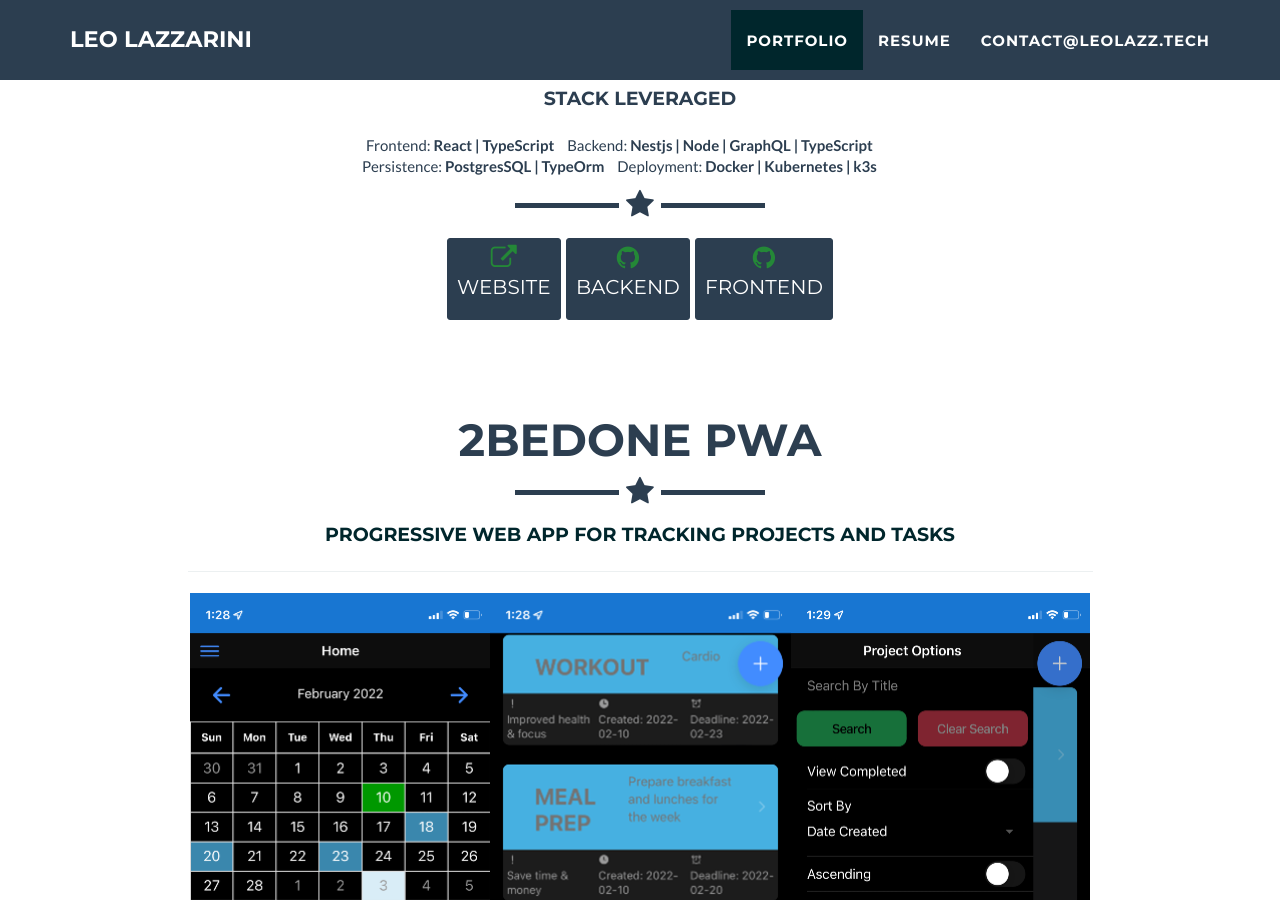
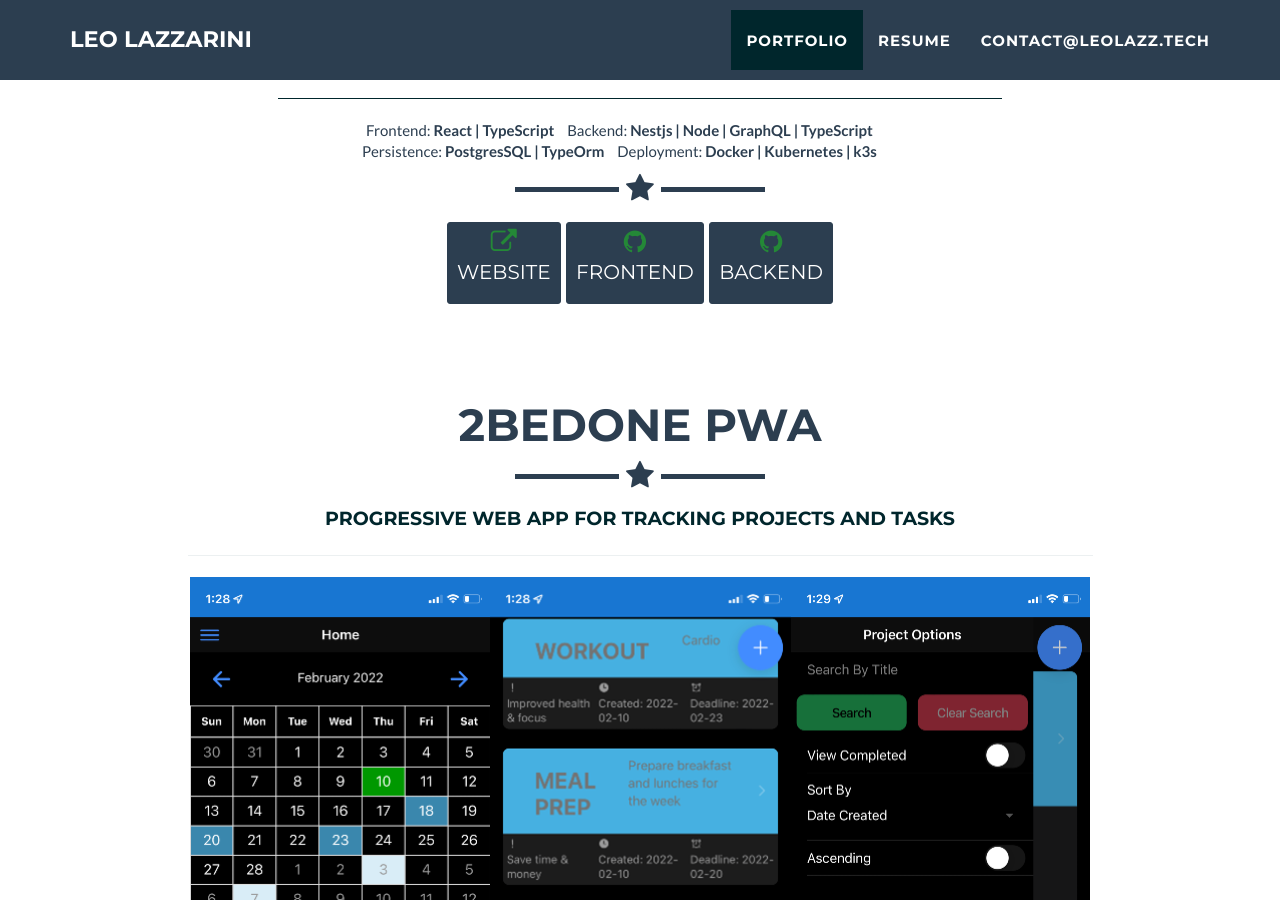
Before and after one commit to leolazz/Portfolio-Jekyll, a Jekyll site: the page built from _posts/2021-10-01-lazztech.markdown, in a window 1280 px wide and 900 px high, scrolled down 3866 px. Built offline with Jekyll 4.4.1, drawn with Linux system fonts in a browser that asks for light colours.

Commit message:
adjusted link button order for better centering

```diff
--- a/_includes/portfolio_list.html
+++ b/_includes/portfolio_list.html
@@ -33,7 +33,7 @@
     </div>
 
     <div class="row">
-      <h4 class="text-center">Results</h4>
+      <h4 style="margin-top: 10px;" class="text-center">Results</h4>
       <hr class="hr-green">
       <div class="col-lg-12 text-center" ><p >{{post.results}}</p></div>
     </div>
@@ -41,8 +41,8 @@
 
 
         <div class="col-lg-10 col-lg-offset-1 ">
+          <h4 class="text-center">Stack Leveraged</h4>
           <hr class="hr-green">
-          <h4 class="text-center">Stack Leveraged</h4>
           <div clas="row">
             <ul id="center-list-small-screen" class="list-inline stack-list item-details">
 
@@ -80,14 +80,14 @@
         <h4 class="text-center">
           <a class="btn btn-primary btn-sm"  href="{{post.website}}" target="_blank" rel="noopener noreferrer"><i class="fa fa-fw fa-2x fa-external-link fa-external-link-glow"></i
             ><p>website</p></a>
-            {% if post.backendUrl %}
-          <a class="btn btn-primary btn-sm" href="{{post.backendUrl}}" target="_blank" rel="noopener noreferrer"> <i class="btn-github-outline-project fa fa-fw fa-2x fa-github"></i
-            > <p>Backend</p></a>
-          {% endif %}
 
           {% if post.frontendUrl %}
           <a class="btn btn-primary btn-sm button-margin-mobile" href="{{post.frontendUrl}}" target="_blank" rel="noopener noreferrer"><i class="btn-github-outline-project fa fa-fw fa-2x fa-github"></i
             ><p>Frontend</p></a>
+          {% endif %}
+          {% if post.backendUrl %}
+          <a class="btn btn-primary btn-sm" href="{{post.backendUrl}}" target="_blank" rel="noopener noreferrer"> <i class="btn-github-outline-project fa fa-fw fa-2x fa-github"></i
+            > <p>Backend</p></a>
           {% endif %}
           {% if post.singleRepo %}
           <a class="btn btn-primary btn-sm"  href="{{post.singleRepo}}" target="_blank" rel="noopener noreferrer"><i class="btn-github-outline-project fa fa-fw fa-2x fa-github"></i
```
